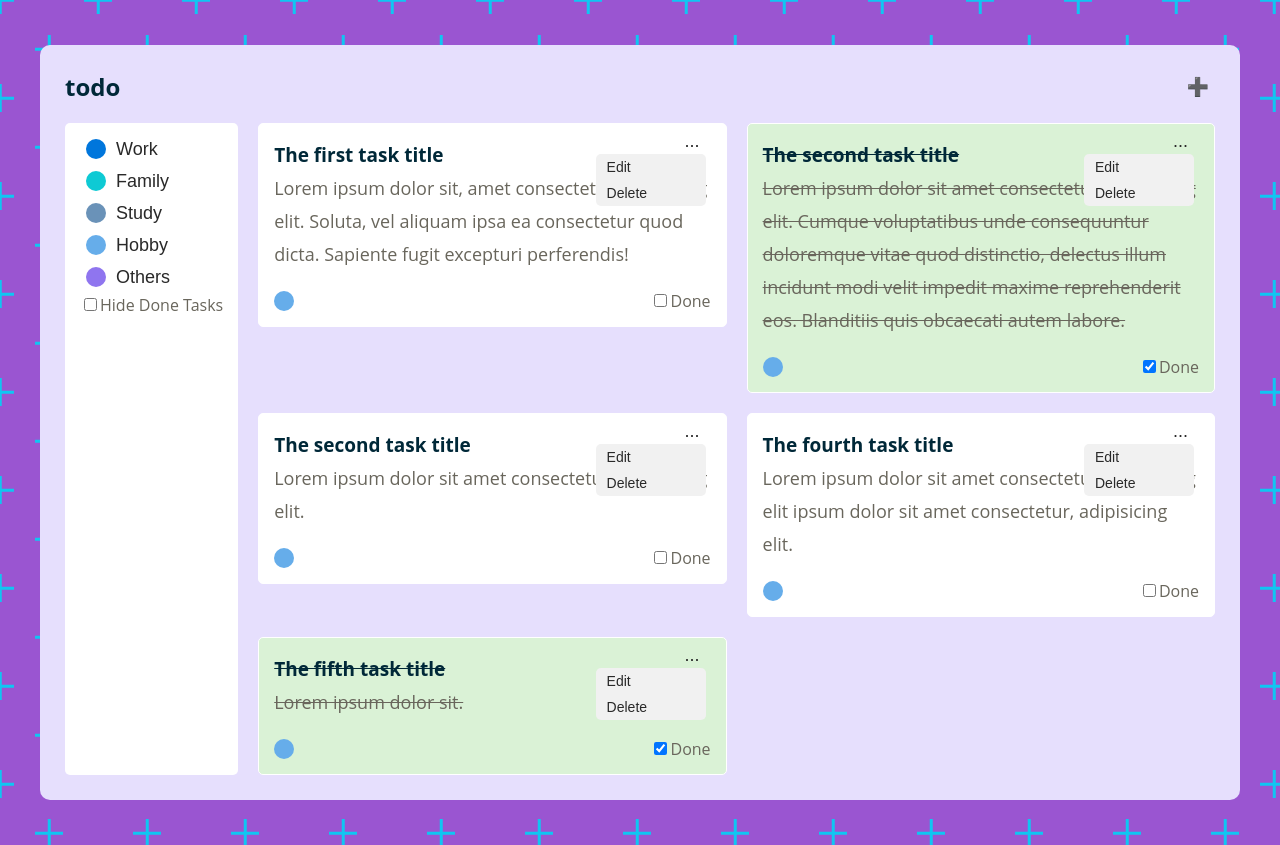
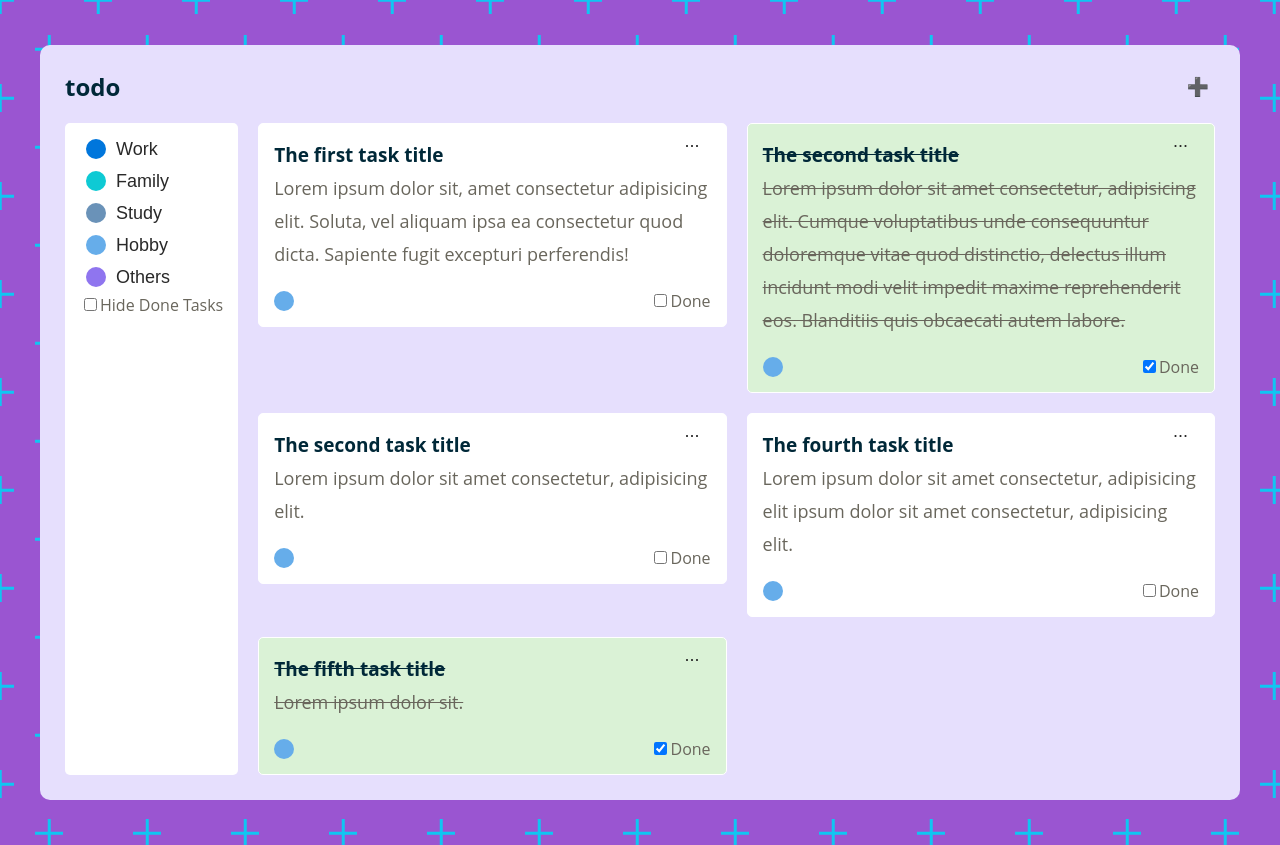
Before and after one commit to Kavin-crew/react-course-exercises, a React (Create React App) app in the folder _practical exercise/todo-list-v2/: page / in a window 1280 px wide. Built offline with nearby package versions, Linux system fonts and the light colour scheme.

Commit message:
edit controls

```diff
--- a/_practical exercise/todo-list-v2/src/App.js
+++ b/_practical exercise/todo-list-v2/src/App.js
@@ -218,6 +218,7 @@ function Main({ toDo, onDelete, onSelection, onToggleTodo, sortBy }) {
   if (sortBy === false) sortedTodo = toDo;
   if (sortBy === true)
     sortedTodo = toDo.slice().filter(done => done.isDone === false);
+
   return (
     <main className="main">
       {sortedTodo.map(task => (
@@ -284,18 +285,33 @@ function TagContent() {
 }
 
 function EditControl({ task, onSelection, onDelete }) {
+  const [openControls, setOpenControls] = useState(false);
+
+  function handleOpenControls() {
+    setOpenControls(open => !open);
+  }
+
+  function handleOnEdit() {
+    onSelection(task);
+    setOpenControls(false);
+    console.log(task.id);
+  }
   return (
     <div className="edit">
-      <button className="btn">...</button>
+      <button className="btn" onClick={handleOpenControls}>
+        ...
+      </button>
 
+      {openControls && (
         <div className="controls">
-        <button className="btn" onClick={() => onSelection(task)}>
+          <button className="btn" onClick={handleOnEdit}>
             Edit
           </button>
           <button className="btn" onClick={() => onDelete(task.id)}>
             Delete
           </button>
         </div>
+      )}
     </div>
   );
 }
```
Lines whose indentation alone changed are shown as unchanged.
